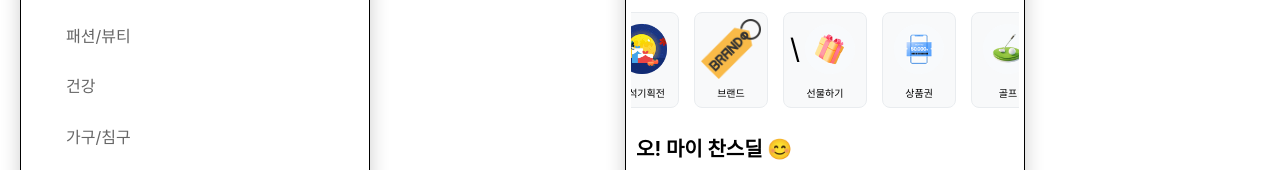
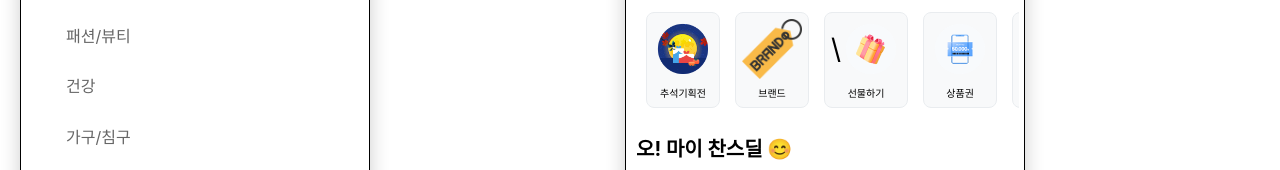
Before and after one commit to joshwangforest/hiddenmembers, a plain HTML site: page index.html in a window 1280 px wide. Shown: the part 504-674 px from the top of the page. Drawn offline with Linux system fonts and the light colour scheme.

Commit message:
Initial commit: 히든멤버스 쇼핑몰 프로젝트

```diff
--- a/styles.css
+++ b/styles.css
@@ -665,8 +665,8 @@ body {
     display: flex;
     gap: 15px;
     transition: transform 0.3s ease;
-    padding: 5px 0;
-    justify-content: center; /* PC에서 중앙 정렬 */
+    padding: 5px 15px; /* 좌우 패딩 추가하여 아이콘이 잘리지 않도록 */
+    justify-content: flex-start; /* 왼쪽부터 시작하여 모든 아이콘이 보이도록 */
     flex-wrap: nowrap; /* 1행으로 고정 */
 }
 
```
